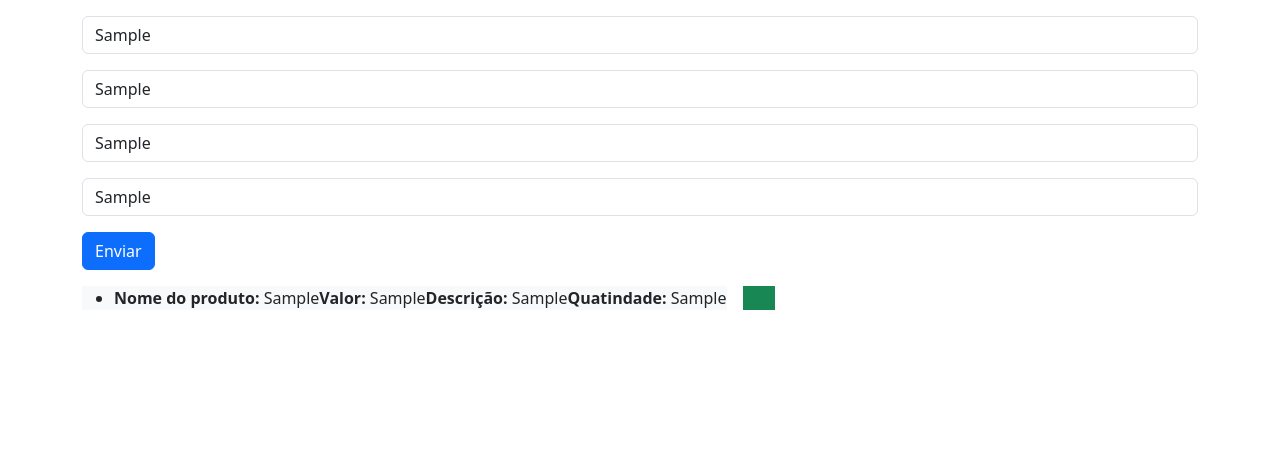
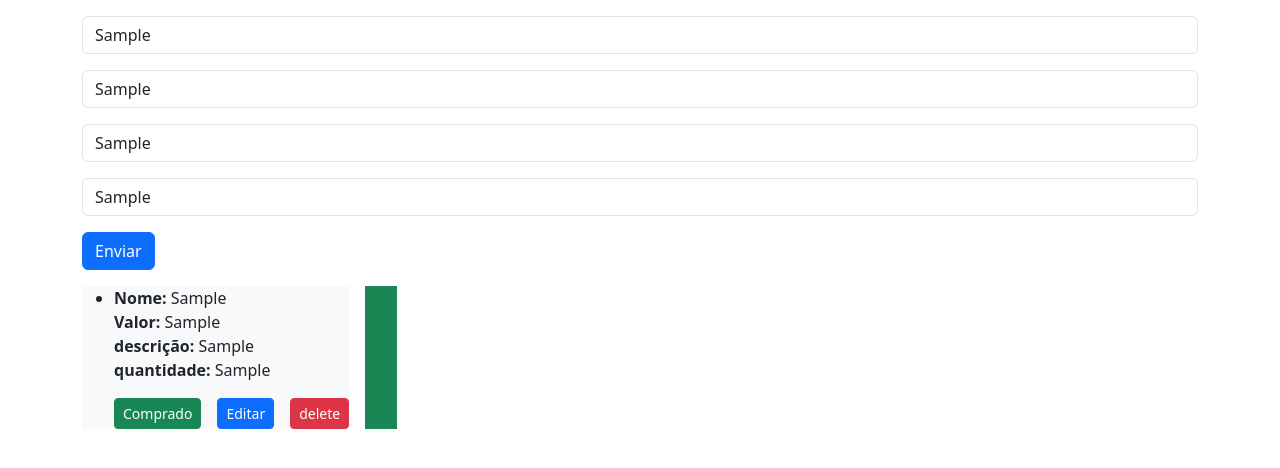
Before and after one commit to RamonYosef/teste-vite.js, a website built with Vite: page index.html in a window 1280 px wide. Both pictures are taken after typing "Sample", "Sample", "Sample", "Sample" into the empty fields and a click on the button "Enviar". Built offline with nearby package versions, Linux system fonts and the light colour scheme.

Commit message:
fisrt: check e delete

```diff
--- a/index.html
+++ b/index.html
@@ -48,12 +48,8 @@
         </form>
 
         <div class="d-flex gap-3">
-          <ul id="product" class="bg-light">
-            <li>ecujbhvcbeuvcr</li>
-          </ul>
-          <ul id="productBuy" class="bg-success">
-            <li>dhcbdhwcbwdhivcedbvci</li>
-          </ul>
+          <ul id="product" class="bg-light"></ul>
+          <ul id="productBuy" class="bg-success"></ul>
         </div>
       </div>
     </div>
--- /dev/null
+++ b/src/js/Components/button.js
@@ -0,0 +1,27 @@
+import { dataCheck, dataDel, renderTodos } from "../Data/todo";
+
+function onCheck() {
+  const check = document.querySelectorAll(".check");
+  check.forEach((btn) => {
+    btn.addEventListener("click", () => {
+      const itemLi = btn.closest("li");
+      const index = itemLi.dataset.index;
+      dataCheck(index);
+      renderTodos();
+    });
+  });
+}
+
+function onDel() {
+    const del = document.querySelectorAll(".btn-del");
+    del.forEach((btn) => {
+      btn.addEventListener("click", () => {
+        const itemLi = btn.closest("li");
+        const index = itemLi.dataset.index;
+        dataDel(index);
+        renderTodos();
+      });
+    });
+  }
+
+export { onCheck, onDel };
--- a/src/js/Data/todo.js
+++ b/src/js/Data/todo.js
@@ -1,3 +1,4 @@
+import { onCheck, onDel } from "../Components/button";
 import { product, productBuy } from "../variables";
 
 function data() {
@@ -22,29 +23,61 @@ function dataPush(e) {
 function renderTodos() {
   product.innerHTML = "";
   productBuy.innerHTML = "";
+  const prevdata = data();
 
   data().forEach((e, index) => {
     const itemLi = document.createElement("li");
     itemLi.setAttribute("data-index", index);
 
-    const itemNome = document.createElement("span");
-    itemNome.innerHTML = "<b>Nome do produto: </b>" + e.nome;
-    itemLi.append(itemNome);
+    const itemHtml = `
+      <span>
+            <strong>Nome:</strong> ${e.nome} <br>
+            <strong>Valor:</strong> ${e.valor} <br>
+            <strong>descrição:</strong> ${e.desc} <br>
+            <strong>quantidade:</strong> ${e.qtd}
+      </span>
+      <span class='d-flex gap-3 mt-3'>
+           ${
+             prevdata[index].check === true
+               ?
+                 "<button class='btn btn-danger check btn-sm'>Voltar</button>" +
+                 "<button class='btn d-none btn-edit btn-sm'>Editar</button>" +
+                 "<button class='btn d-none btn-danger  btn-del btn-sm'>delete</button>"
+               :
+                 "<button class='btn btn-success check btn-sm'>Comprado</button>" +
+                 "<button class='btn btn-primary btn-edit btn-sm'>Editar</button>" +
+                 "<button class='btn btn-danger  btn-del btn-sm'>delete</button>"
+           }
+      </span>
+    `;
 
-    const itemValor = document.createElement("span");
-    itemValor.innerHTML = "<b>Valor: </b>" + e.valor;
-    itemLi.append(itemValor);
+    itemLi.innerHTML = itemHtml;
 
-    const itemDesc = document.createElement("span");
-    itemDesc.innerHTML = "<b>Descrição: </b>" + e.desc;
-    itemLi.append(itemDesc);
+    if (e.check == false) {
+      product.append(itemLi);
+    } else {
+      productBuy.append(itemLi);
+    }
+  });
 
-    const itemQtd = document.createElement("span");
-    itemQtd.innerHTML = "<b>Quatindade: </b>" + e.qtd;
-    itemLi.append(itemQtd);
-
-    product.append(itemLi);
-  });
+  onCheck();
+  onDel();
 }
 
-export { renderTodos, dataPush };
+function dataCheck(index) {
+  const prevdata = data();
+  prevdata[index].check = !prevdata[index].check;
+  localStorage.setItem("list", JSON.stringify(prevdata));
+}
+
+function dataDel(index) {
+  const prevdata = data();
+  prevdata.splice(index, 1);
+  localStorage.setItem("list", JSON.stringify(prevdata));
+}
+
+function dataEdit(index){
+
+}
+
+export { renderTodos, dataPush, dataCheck, dataDel };
--- a/src/js/Form/todosForm.js
+++ b/src/js/Form/todosForm.js
@@ -10,7 +10,8 @@ function onSubmitFormTask() {
       nome: form.querySelector("[name=nome]").value,
       valor: form.querySelector("[name=valor]").value,
       desc: form.querySelector("[name=desc]").value,
-      qtd: form.querySelector("[name=qtd]").value
+      qtd: form.querySelector("[name=qtd]").value,
+      check: false
     });
 
     renderTodos();
--- a/src/js/main.js
+++ b/src/js/main.js
@@ -2,5 +2,7 @@
 // import boostrap
 import "bootstrap/dist/css/bootstrap.css";
 import { onSubmitFormTask } from "./Form/todosForm";
+import { renderTodos } from "./Data/todo";
 
+renderTodos();
 onSubmitFormTask();
```
